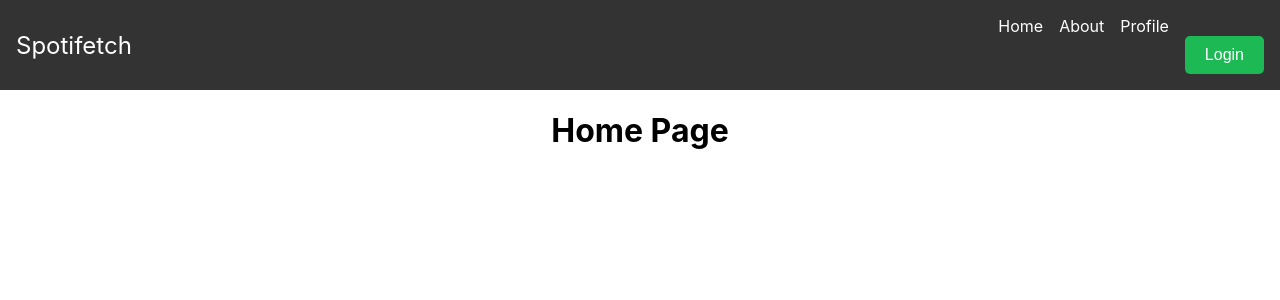
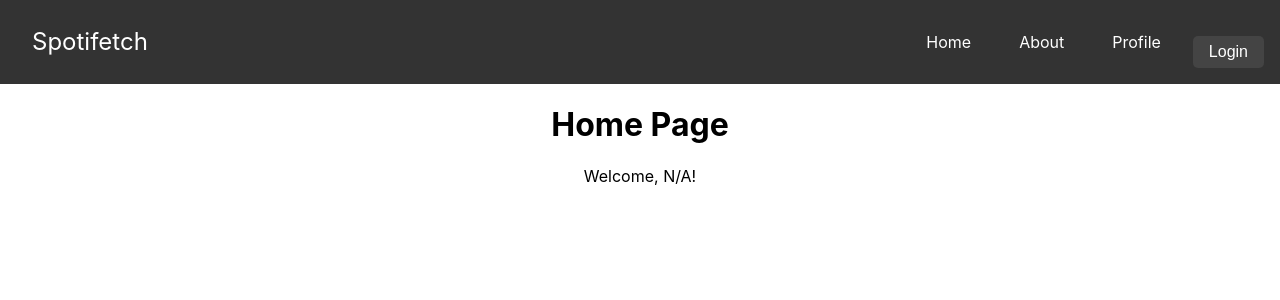
Before and after one commit to husseinhareb/spotifetch, a React (Create React App) app in the folder frontend/: page / in a window 1280 px wide. Shown: the top 300 px of the page. Built offline with nearby package versions, Linux system fonts and the light colour scheme; no server answers.

Commit message:
home page username fetch

```diff
--- a/frontend/package.json
+++ b/frontend/package.json
@@ -17,7 +17,8 @@
     "react-scripts": "5.0.1",
     "styled-components": "^6.1.12",
     "typescript": "^4.9.5",
-    "web-vitals": "^2.1.4"
+    "web-vitals": "^2.1.4",
+    "zustand": "^4.5.5"
   },
   "scripts": {
     "start": "react-scripts start",
--- a/frontend/src/components/Home/Home.tsx
+++ b/frontend/src/components/Home/Home.tsx
@@ -1,8 +1,16 @@
-// frontend/src/pages/Home.tsx
+// frontend/src/components/Home.tsx
 import React from 'react';
+import { useUsername } from '../../services/store';
 
 const Home: React.FC = () => {
-  return <h1>Home Page</h1>;
+  const username = useUsername();
+
+  return (
+    <div>
+      <h1>Home Page</h1>
+      <p>Welcome, {username}!</p>
+    </div>
+  );
 };
 
 export default Home;
--- a/frontend/src/components/Navbar/Navbar.tsx
+++ b/frontend/src/components/Navbar/Navbar.tsx
@@ -1,38 +1,34 @@
-import React, { useEffect, useState } from 'react';
-import {
-  Nav,
-  Title,
-  NavList,
-  NavItem,
-  NavLink
-} from './Styles/style';
+// Navbar/Navbar.tsx
+import React, { useEffect, useState } from "react";
+import { useSetUsername, useUsername } from "../../services/store"; // Import from Zustand store
+import { Nav, Title, NavList, NavItem, NavLink } from "./Styles/style";
 
 // Navbar component
 const Navbar: React.FC = () => {
   const [isLoggedIn, setIsLoggedIn] = useState<boolean>(false);
-  const [username, setUsername] = useState<string | null>(null);
+  const setUsername = useSetUsername(); // Zustand setter
+  const username = useUsername(); // Zustand getter
 
   useEffect(() => {
-    // Check if user is logged in when component mounts
     checkLoginStatus();
   }, []);
 
   useEffect(() => {
     // Get the username from the URL if it exists
     const params = new URLSearchParams(window.location.search);
-    const username = params.get('username');
-    if (username) {
-      setUsername(username);
+    const urlUsername = params.get("username");
+    if (urlUsername) {
+      setUsername(urlUsername); // Use Zustand to set the username
       setIsLoggedIn(true);
       // Clear the query params from the URL
       window.history.replaceState({}, document.title, window.location.pathname);
     }
-  }, []);
+  }, [setUsername]);
 
   const checkLoginStatus = async () => {
     try {
-      const response = await fetch('http://localhost:8000/user_info', {
-        credentials: 'include', // This ensures cookies are included
+      const response = await fetch("http://localhost:8000/user_info", {
+        credentials: "include", // Ensure cookies are included
       });
 
       if (response.ok) {
@@ -47,28 +43,28 @@ const Navbar: React.FC = () => {
 
   const handleLogin = async () => {
     try {
-      const response = await fetch('http://localhost:8000/login', {
-        method: 'GET',
-        credentials: 'include',
+      const response = await fetch("http://localhost:8000/login", {
+        method: "GET",
+        credentials: "include",
       });
       const { auth_url } = await response.json();
-      window.location.href = auth_url; // Redirect to the Spotify login page
+      window.location.href = auth_url; // Redirect to the login page
     } catch (error) {
-      console.error('Login failed', error);
+      console.error("Login failed", error);
     }
   };
 
   const handleLogout = async () => {
     try {
-      await fetch('http://localhost:8000/logout', {
-        method: 'GET',
-        credentials: 'include', // Ensure cookies are included in the request
+      await fetch("http://localhost:8000/logout", {
+        method: "GET",
+        credentials: "include", // Ensure cookies are included in the request
       });
 
       setIsLoggedIn(false);
-      setUsername(null);
+      setUsername("N/A"); // Reset the username
     } catch (error) {
-      console.error('Logout failed', error);
+      console.error("Logout failed", error);
     }
   };
 
@@ -90,9 +86,6 @@ const Navbar: React.FC = () => {
         {isLoggedIn ? (
           <>
             <NavItem>
-              <span>Welcome back, {username}!</span>
-            </NavItem>
-            <NavItem>
               <NavLink as="button" onClick={handleLogout}>
                 Logout
               </NavLink>
--- a/frontend/src/components/Navbar/Styles/style.tsx
+++ b/frontend/src/components/Navbar/Styles/style.tsx
@@ -1,4 +1,4 @@
-import styled from 'styled-components';
+import styled from "styled-components";
 
 // Styled components
 export const Nav = styled.nav`
@@ -23,12 +23,35 @@ export const NavList = styled.ul`
 
 export const NavItem = styled.li`
   margin-left: 1rem;
+  display: flex; /* Ensure items inside align correctly */
+  align-items: center; /* Center items vertically */
 `;
 
-export const NavLink = styled.a`
+// Modified NavLink styled component
+export const NavLink = styled.a<{ as?: string }>`
   color: white;
   text-decoration: none;
+  display: inline-flex; /* Changed to inline-flex for better alignment */
+  align-items: center; /* Vertically centers text and icons */
+  padding: 0.5rem 1rem; /* Uniform padding */
+  line-height: 1; /* Consistent line-height */
+  border: none;
+  background: none;
+  cursor: pointer;
+
   &:hover {
     text-decoration: underline;
   }
+
+  /* If used as a button, apply button-specific styles */
+  ${({ as }) =>
+    as === "button" &&
+    `
+    background-color: #444;
+    border-radius: 5px;
+    text-decoration: none; /* Ensure no underline for buttons */
+    &:hover {
+      background-color: #555;
+    }
+  `}
 `;
--- /dev/null
+++ b/frontend/src/services/store.ts
@@ -0,0 +1,15 @@
+// /src/services/store.ts
+import { create } from "zustand";
+
+interface Store {
+  username: string;
+  setUsername: (username: string) => void;
+}
+
+export const useStore = create<Store>((set) => ({
+  username: "N/A",
+  setUsername: (username) => set({ username }),
+}));
+
+export const useUsername = () => useStore((state) => state.username);
+export const useSetUsername = () => useStore((state) => state.setUsername);
```
Also changed, not shown: 2 other files (tests, documents, lock files or other folders).
